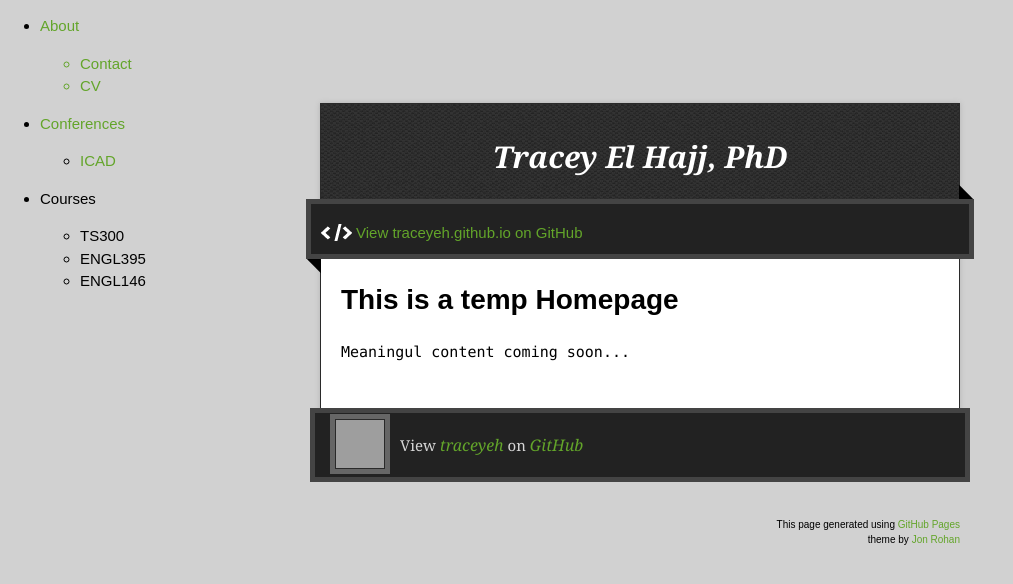
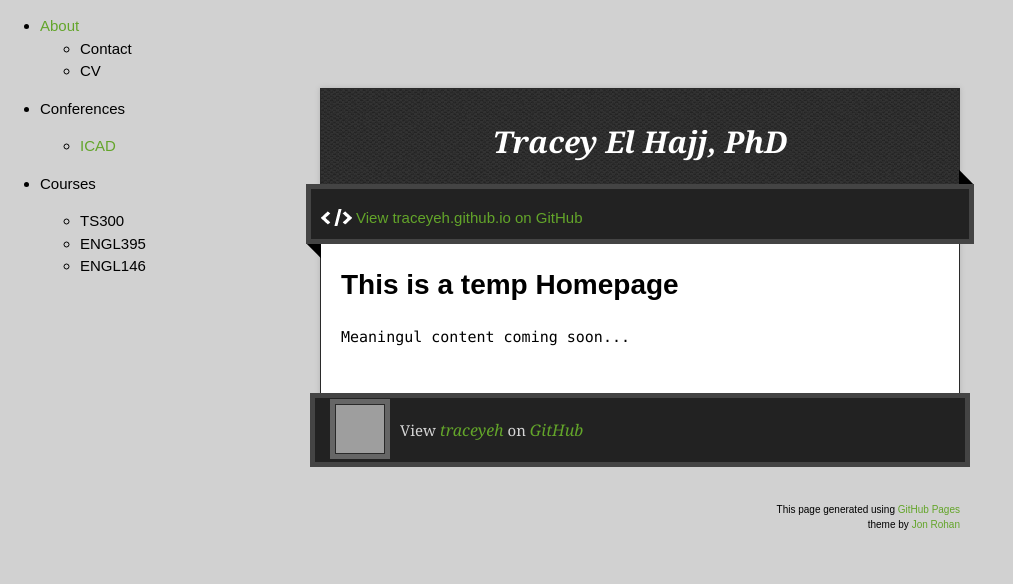
Before and after one commit to traceyeh/traceyeh.github.io, a Jekyll site: the page built from docs/index.md, in a window 1280 px wide. Shown: the top 584 px of the page, without its empty margins (0-1013 px from the left). Built offline with Jekyll 4.4.1, drawn with Linux system fonts in a browser that asks for light colours; the repository's description, which GitHub fills in, is left out; grey boxes are pictures that could not be loaded.

Commit message:
Fix error

```diff
--- a/docs/_layouts/default.html
+++ b/docs/_layouts/default.html
@@ -20,7 +20,7 @@
     <nav>
       <ul>
         <li>
-          <a href="https://traceyeh.github.io/about/contact">About</p>
+          <a href="https://traceyeh.github.io/about/contact">About</a>
           <ul>
             <li>Contact</li>
             <li>CV</li>
```
